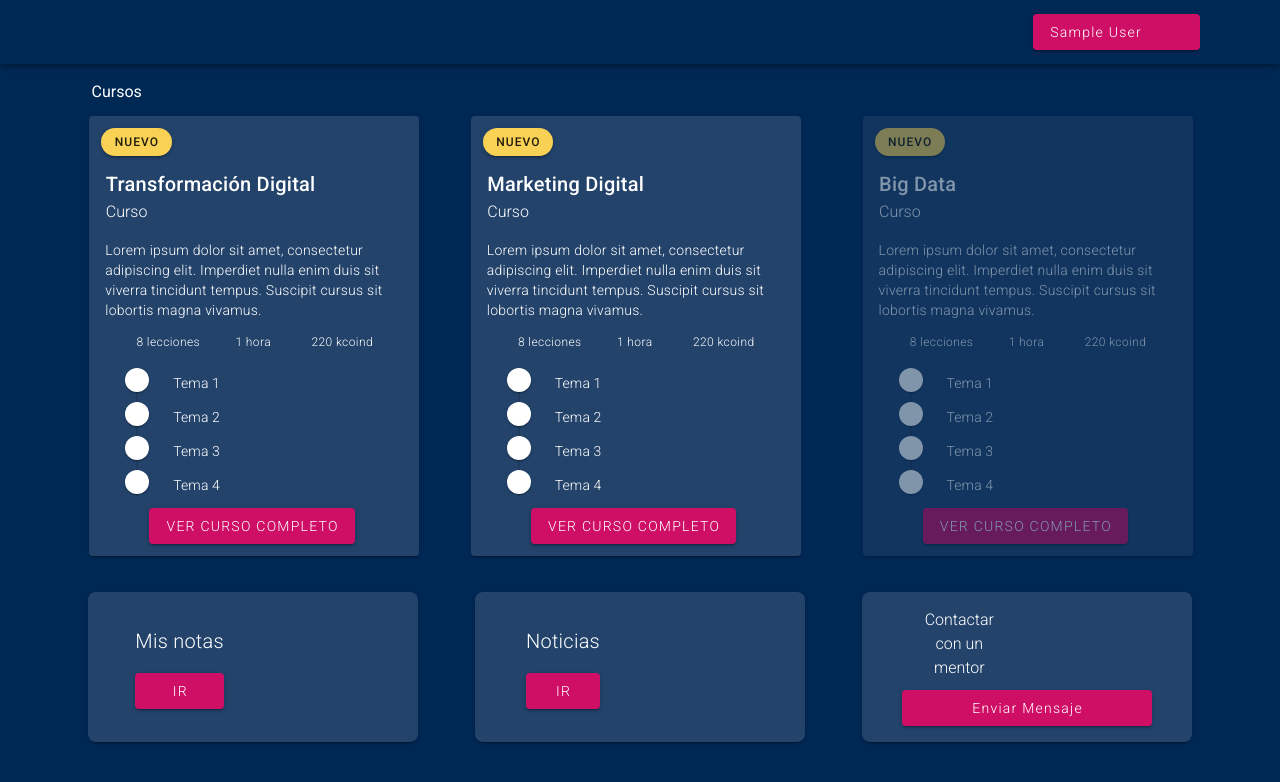
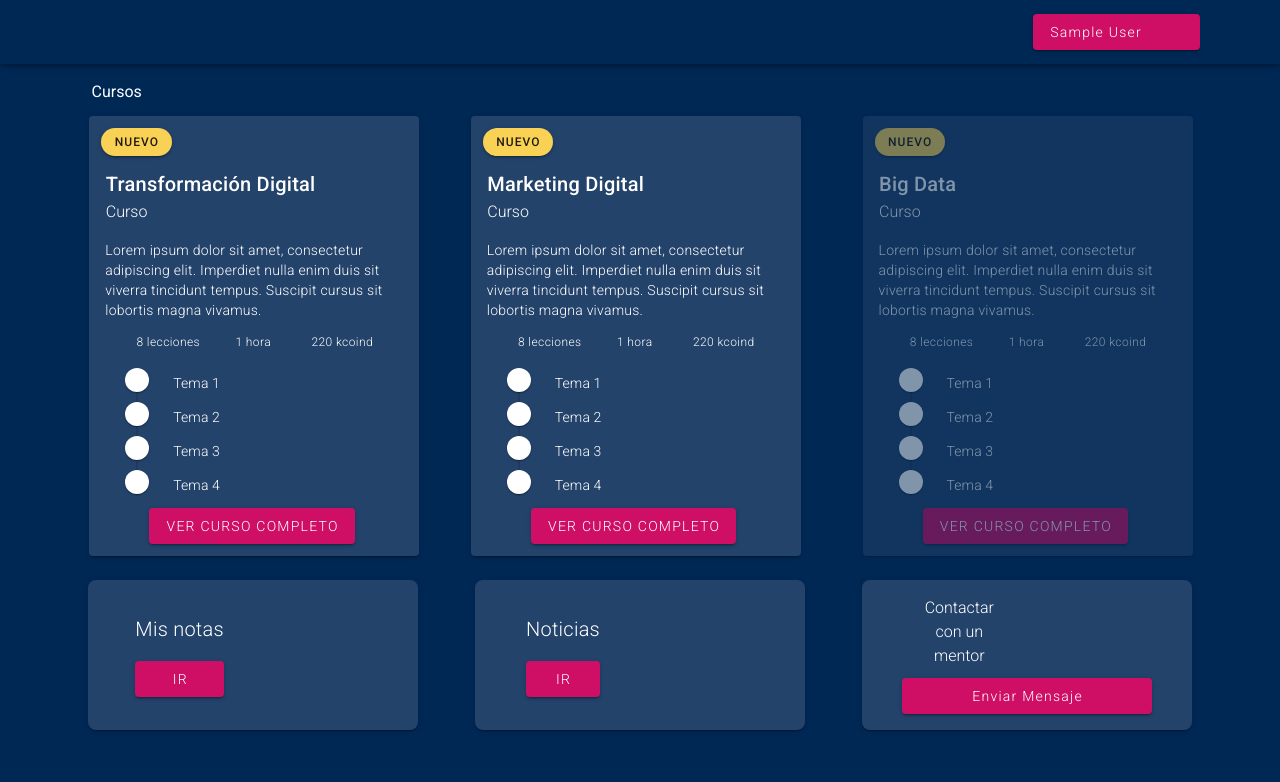
Before and after one commit to CinthiaRS24/TALENT-INNOVATION, a Vue app: page /home in a window 1280 px wide. Shown: the top 782 px of the page. Built offline with nearby package versions, Linux system fonts and the light colour scheme; no server answers; sample sign-in values are in the browser's storage.

Commit message:
Fix code indentation

```diff
--- a/src/router/index.js
+++ b/src/router/index.js
@@ -45,7 +45,6 @@ router.beforeEach((to, from, next) => {
   const requiresAuth = to.matched.some(record => record.meta.requiresAuth);
 
   if (requiresAuth && !currentUser) {
-    console.log('Before Each: go to Login (there is not a currentUser)');
     next({ name: 'login' });
   } else {
     next();
--- a/src/views/HomeView.vue
+++ b/src/views/HomeView.vue
@@ -5,7 +5,7 @@
 
     <CoursesSection />
 
-    <v-container d-flex>
+    <v-container d-flex pt-0 pb-0>
       <GradesCard />
 
       <NewsCard />
@@ -14,7 +14,6 @@
     </v-container>
 
   </div>
-
 </template>
 
 <script>
```
Also changed, not shown: src/views/LoginView.vue (+3 -4 lines). Lines whose indentation alone changed are shown as unchanged.
